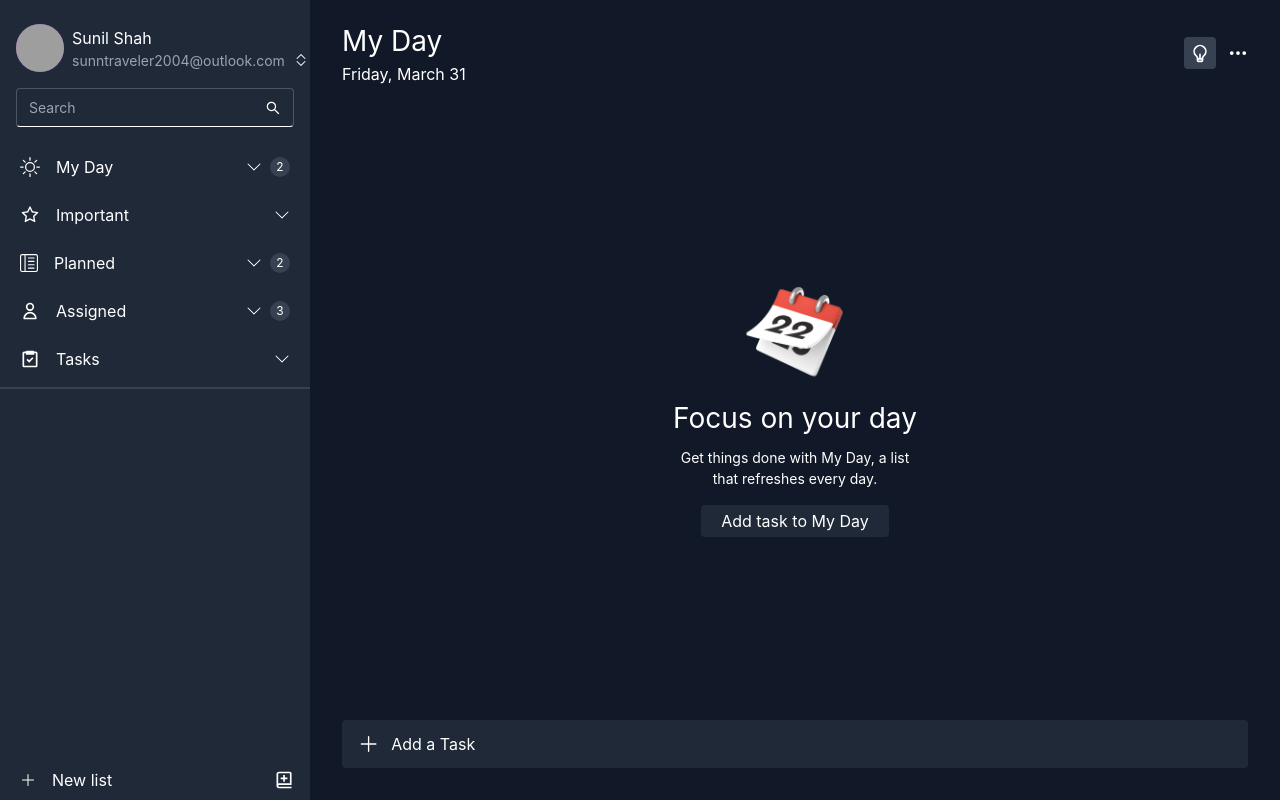
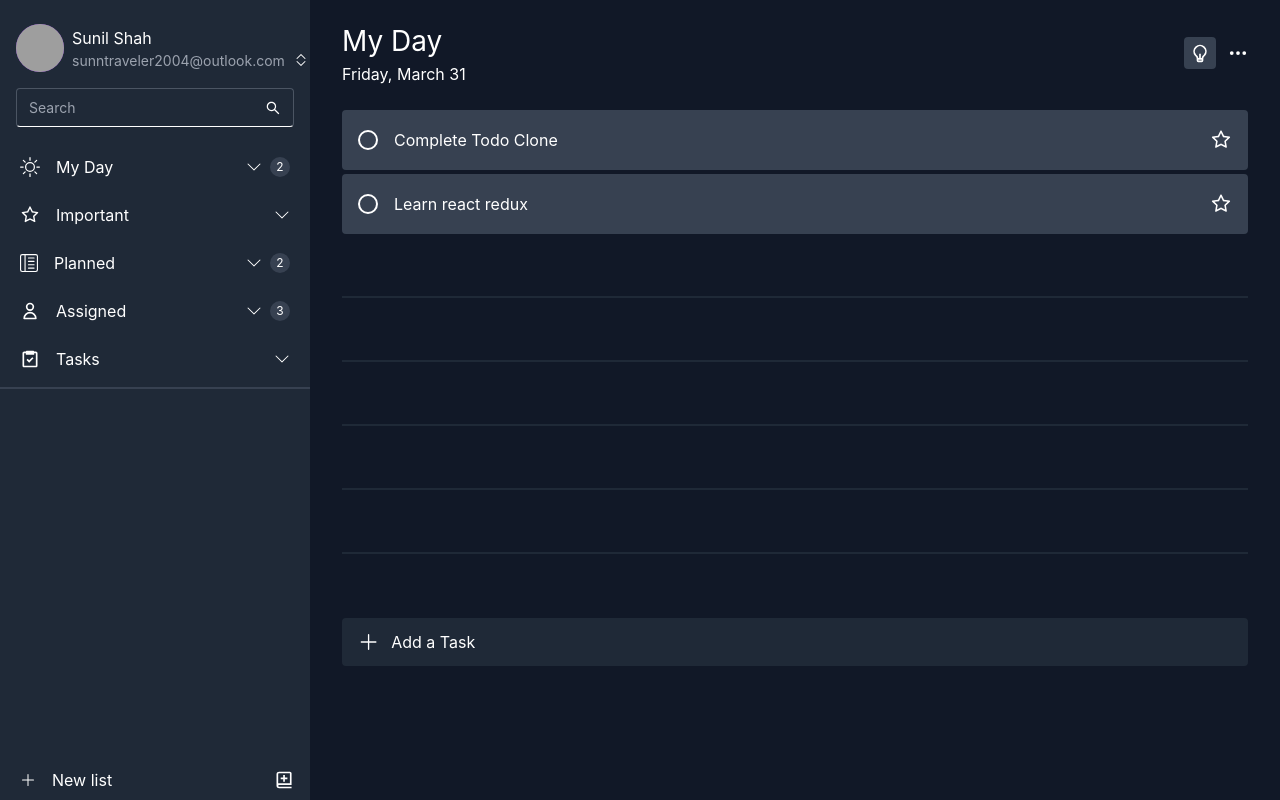
Before and after one commit to linushahs/microsoft-todo-clone, a React (Vite) app: page / in a window 1280 px wide. Built offline with nearby package versions, Linux system fonts and the light colour scheme; grey boxes are pictures that could not be loaded.

Commit message:
Changes in todo container

```diff
--- a/index.html
+++ b/index.html
@@ -4,7 +4,7 @@
     <meta charset="UTF-8" />
     <link rel="icon" type="image/svg+xml" href="/vite.svg" />
     <meta name="viewport" content="width=device-width, initial-scale=1.0" />
-    <title>Vite + React + TS</title>
+    <title>MS Todo</title>
   </head>
   <body>
     <div id="root"></div>
--- a/src/content/ContentWrapper.tsx
+++ b/src/content/ContentWrapper.tsx
@@ -1,6 +1,6 @@
 import React from "react";
 import Header from "./header/Header";
-import TodoContainer from "./main/TodoContainer";
+import TodoContainer from "./main/todo/TodoContainer";
 import AddTask from "./main/AddTask";
 
 export default function ContentWrapper() {
--- a/src/content/main/TodoContainer.tsx
+++ /dev/null
@@ -1,26 +0,0 @@
-import React from "react";
-
-export default function TodoContainer() {
-  return (
-    <div className="flex flex-1 items-center justify-center text-white">
-      {/* No todos -------------------->  */}
-      <div className="flex flex-col items-center gap-2 text-center ">
-        <img
-          src="./calendar.png"
-          alt="calendar logo"
-          className="h-[120px] w-[120px] "
-        />
-        <h2 className=" text-lg">Focus on your day</h2>
-        <h3>
-          Get things done with My Day, a list <br /> that refreshes every day.
-        </h3>
-        <button className="mt-2 rounded bg-gray-800 px-5 py-1 hover:bg-gray-800/60">
-          Add task to My Day
-        </button>
-      </div>
-
-      {/* When there are todos ----------------->  */}
-      <div></div>
-    </div>
-  );
-}
--- /dev/null
+++ b/src/content/main/todo/TodoContainer.tsx
@@ -0,0 +1,48 @@
+import React, { useState } from "react";
+import { AiOutlineStar, AiFillStar } from "react-icons/ai";
+import TodoTask from "./TodoTask";
+
+export default function TodoContainer() {
+  const [tasks, setTasks] = useState([
+    "Complete Todo Clone",
+    "Learn react redux",
+  ]);
+
+  return (
+    <>
+      <div className="flex  items-center justify-center text-white">
+        {/* No todos -------------------->  */}
+        <div className="hidden flex-1 flex-col items-center gap-2 text-center ">
+          <img
+            src="./calendar.png"
+            alt="calendar logo"
+            className="h-[120px] w-[120px] "
+          />
+          <h2 className=" text-lg">Focus on your day</h2>
+          <h3>
+            Get things done with My Day, a list <br /> that refreshes every day.
+          </h3>
+          <button className="mt-2 rounded bg-gray-800 px-5 py-1 hover:bg-gray-800/60">
+            Add task to My Day
+          </button>
+        </div>
+      </div>
+
+      {/* When there are todos ----------------->  */}
+      <div className="mt-6">
+        <ul className="flex flex-col gap-1">
+          {tasks.map((task, id) => (
+            <TodoTask task={task} key={id} />
+          ))}
+
+          <li className="h-[60px] border-b-2 border-b-gray-800"></li>
+          <li className="h-[60px] border-b-2 border-b-gray-800"></li>
+          <li className="h-[60px] border-b-2 border-b-gray-800"></li>
+          <li className="h-[60px] border-b-2 border-b-gray-800"></li>
+          <li className="h-[60px] border-b-2 border-b-gray-800"></li>
+          <li className="h-[60px] "></li>
+        </ul>
+      </div>
+    </>
+  );
+}
--- /dev/null
+++ b/src/content/main/todo/TodoTask.tsx
@@ -0,0 +1,31 @@
+import { useState } from "react";
+import { AiFillStar, AiOutlineStar } from "react-icons/ai";
+import { BsCheck } from "react-icons/bs";
+
+export default function TodoTask({ task }: { task: string }) {
+  const [starred, setStarred] = useState(false);
+  const [showTick, setShowTick] = useState(false);
+
+  return (
+    <li className="flex h-[60px] cursor-pointer items-center justify-between rounded bg-gray-700 p-4 text-white hover:bg-gray-600">
+      <div className="flex items-center gap-4">
+        <span
+          className="relative h-5 w-5 rounded-full border-2 border-white"
+          onMouseEnter={() => setShowTick(true)}
+          onMouseLeave={() => setShowTick(false)}
+        >
+          {showTick ? <BsCheck className="absolute top-[1px]" /> : null}
+        </span>
+        <h2>{task}</h2>
+      </div>
+      {starred ? (
+        <AiFillStar className="text-[22px]" onClick={() => setStarred(false)} />
+      ) : (
+        <AiOutlineStar
+          className="text-[22px]"
+          onClick={() => setStarred(true)}
+        />
+      )}
+    </li>
+  );
+}
```
Also changed, not shown: public/check.png (added).
